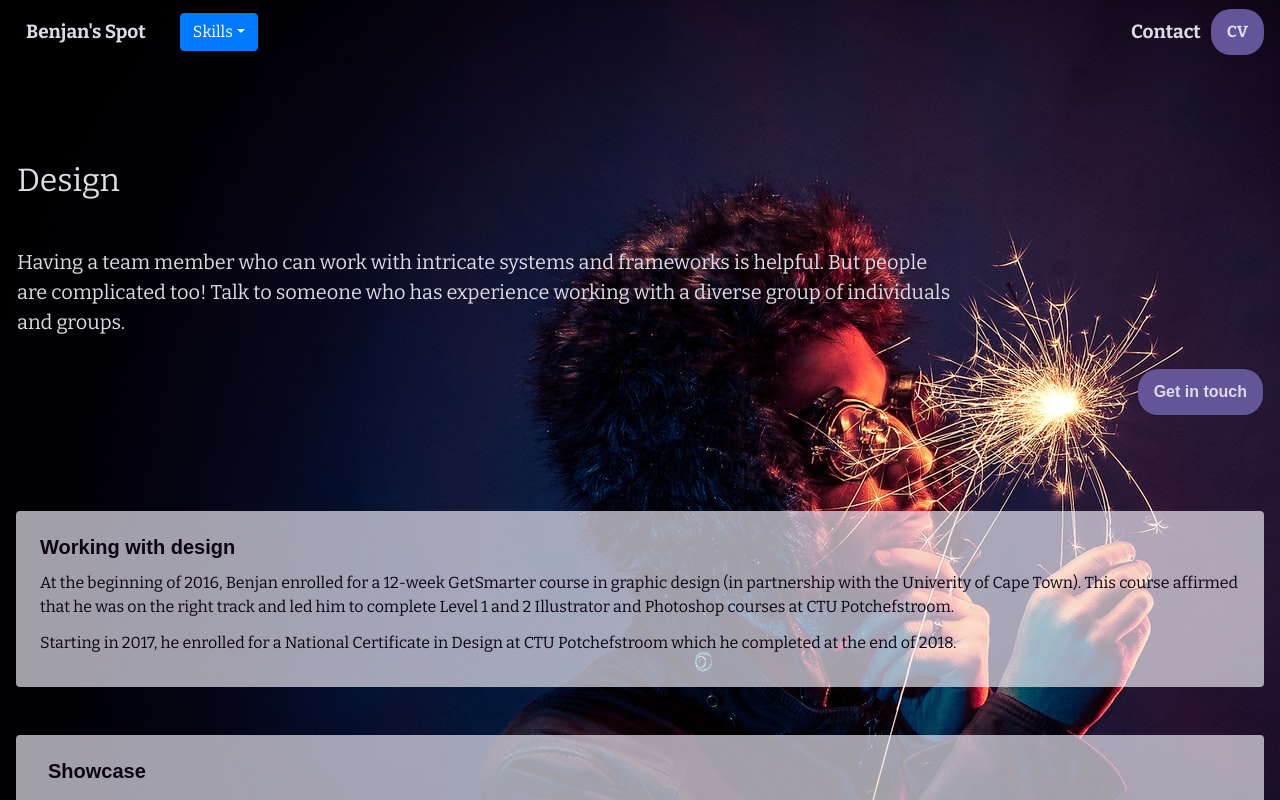
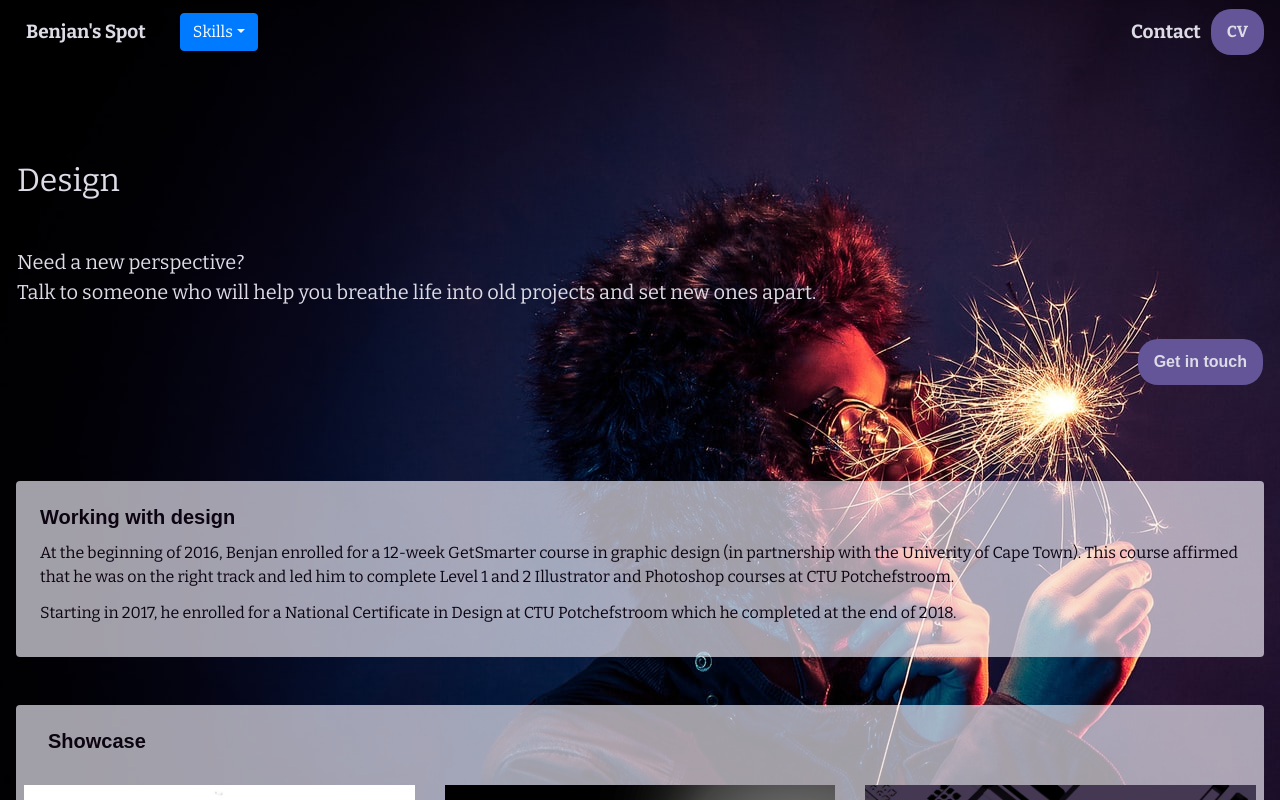
Before and after one commit to benjanknoetze/benjan-spot, a Next.js app: page /design in a window 1280 px wide. Shown: the top 800 px of the page. Built offline with nearby package versions, Linux system fonts and the light colour scheme; a web font is replaced by a local one.

Commit message:
updated copy and gitignore file

```diff
--- a/components/Design/DesignHero.js
+++ b/components/Design/DesignHero.js
@@ -12,10 +12,9 @@ const DesignHero = () => (
 			<h2 className="heading mb-0 mt-5 pl-3">Design</h2>
 		</Row>
 		<Row>
-			<p className="intro lead pl-3">Having a team member who can work with
-			intricate systems and frameworks is helpful.
-			But people are complicated too! Talk to someone who has
-			experience working with a diverse group of individuals and groups. </p>
+			<p className="intro lead pl-3">Need a new perspective? <br></br>
+			Talk to someone who will help you breathe life into
+			old projects and set new ones apart. </p>
 		</Row>
 		<Row className="mb-5 justify-content-end">
 			<Link href="/contact">
```
Also changed, not shown: 1 other file (tests, documents, lock files or other folders).
